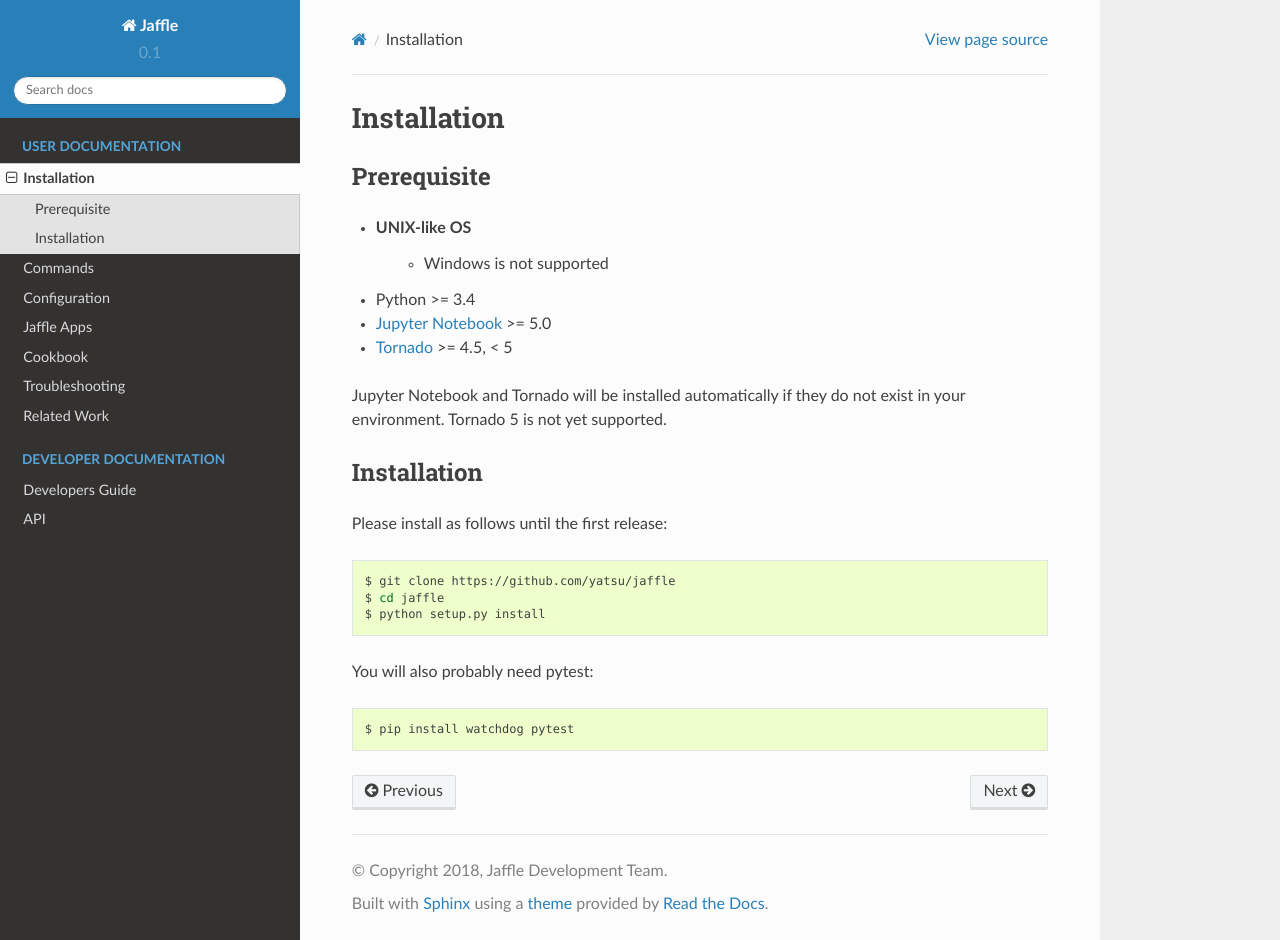
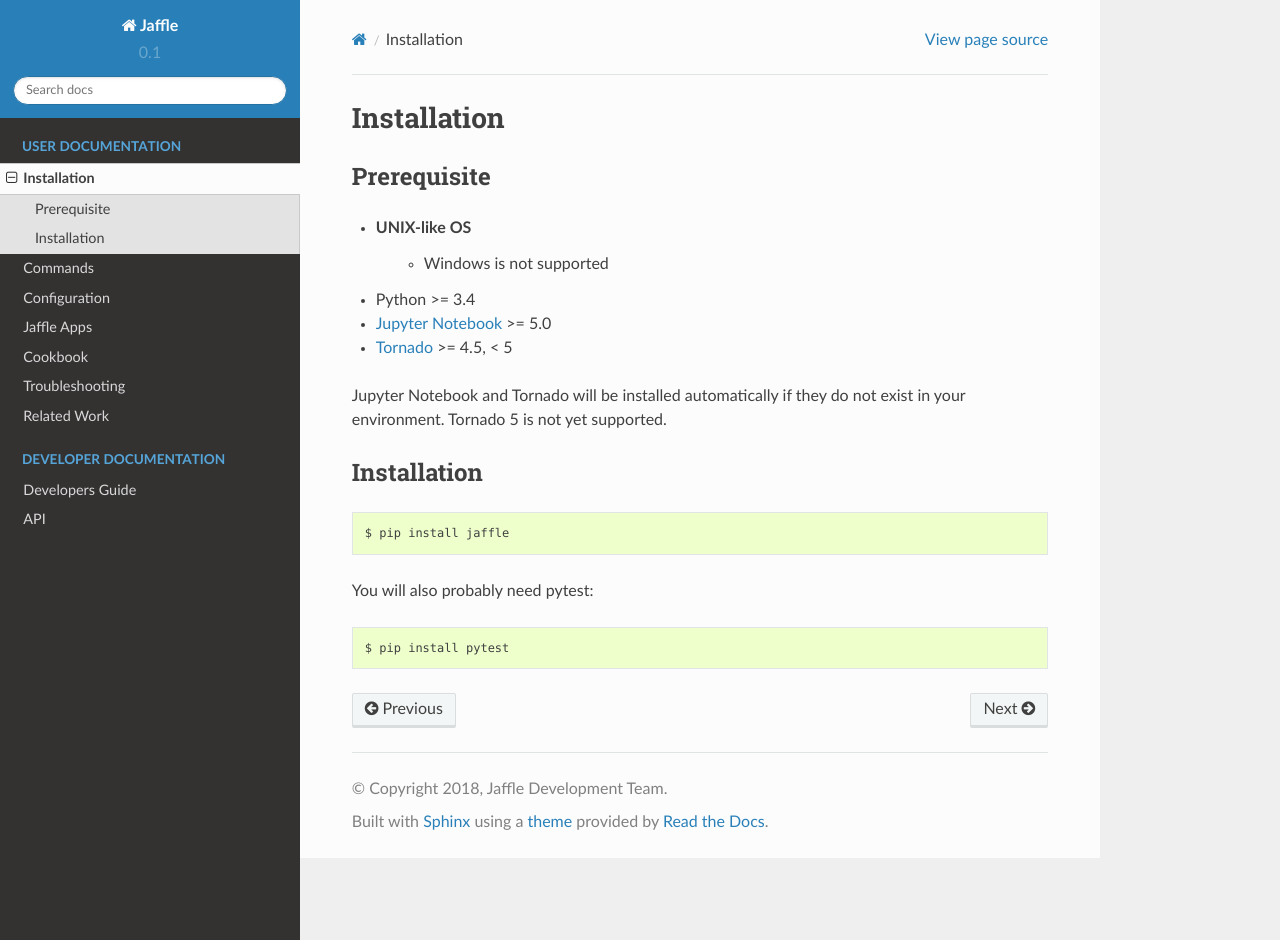
Before and after one commit to yatsu/jaffle, a Sphinx documentation site: the page built from docs/installation.rst, in a window 1280 px wide and 940 px high. Built offline with Sphinx 7.4.7 and the Read the Docs theme 2.0.0, drawn with Linux system fonts in a browser that asks for light colours.

Commit message:
[docs] Rewrite about installation

```diff
--- a/docs/installation.rst
+++ b/docs/installation.rst
@@ -19,16 +19,12 @@
 Installation
 ============
 
-Please install as follows until the first release:
-
 .. code-block:: sh
 
-    $ git clone https://github.com/yatsu/jaffle
-    $ cd jaffle
-    $ python setup.py install
+    $ pip install jaffle
 
 You will also probably need pytest:
 
 .. code-block:: sh
 
-    $ pip install watchdog pytest
+    $ pip install pytest
```
Also changed, not shown: README.md (+1 -5 lines).
